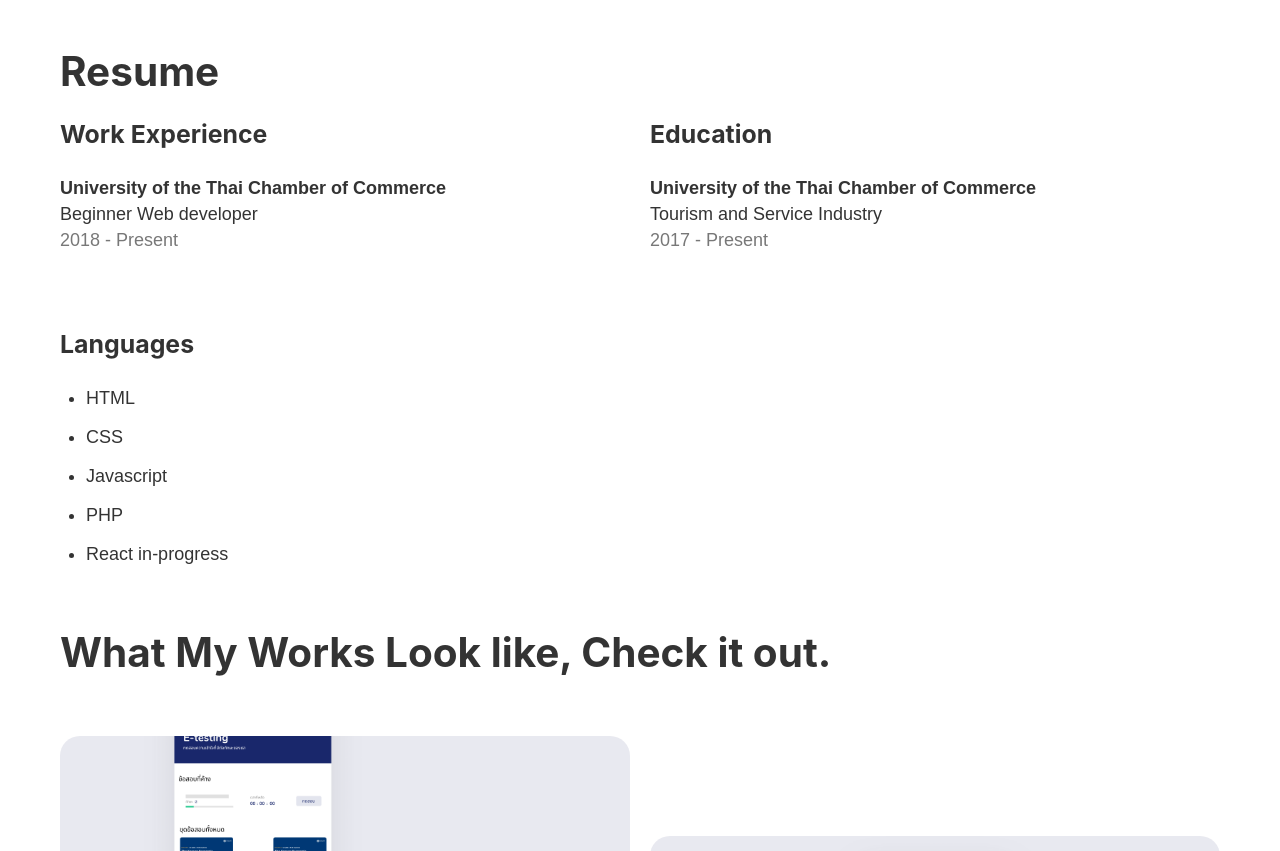
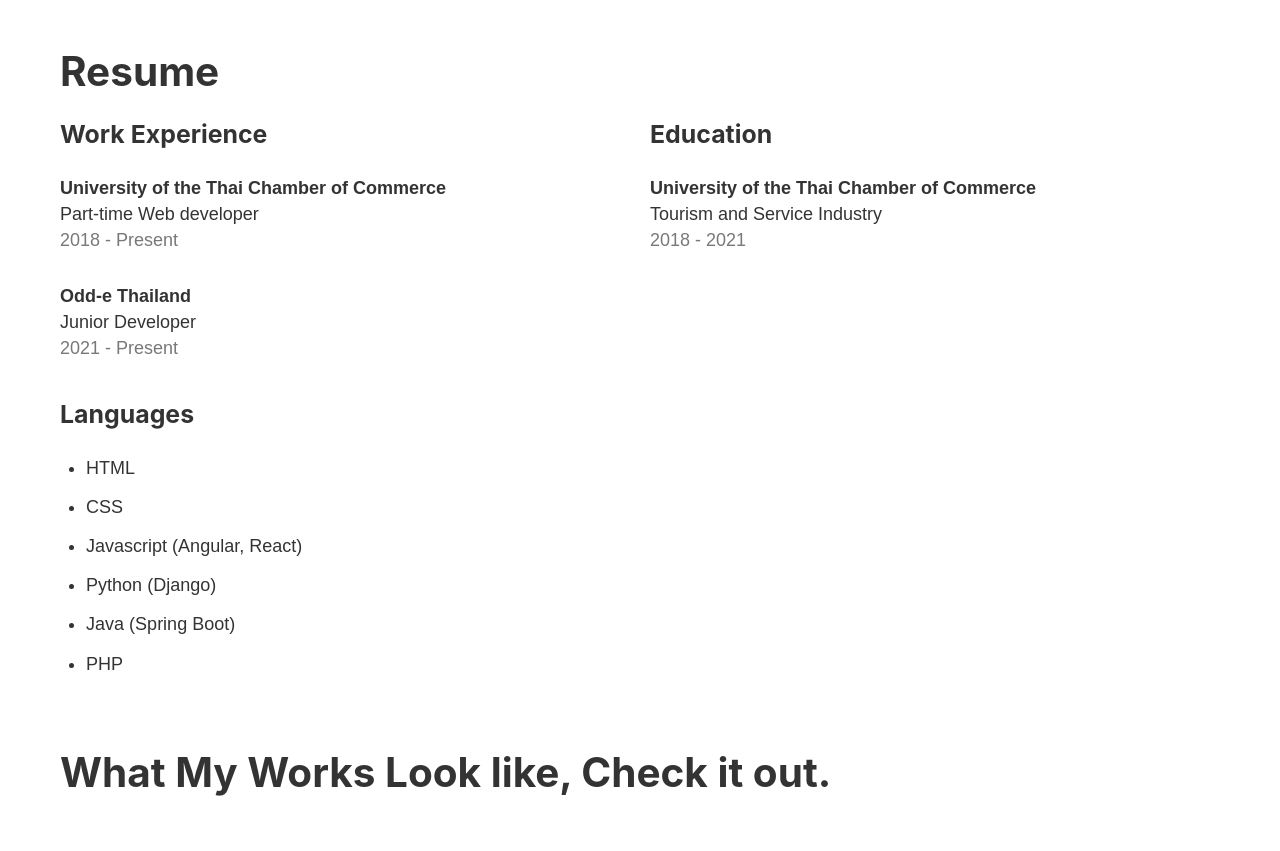
Before and after one commit to Koborieiei/personal-port, a Gatsby site: page / in a window 1280 px wide. Shown: the part 740-1591 px from the top of the page. Built offline with nearby package versions, Linux system fonts and the light colour scheme; Gatsby itself is replaced by a stand-in of ours; no server answers.

Commit message:
update: update knowledge, and work experience.

```diff
--- a/src/components/ResumeSection.js
+++ b/src/components/ResumeSection.js
@@ -1,6 +1,6 @@
-import React from "react"
-import { GridRow } from "./GridRow"
-import styled from "styled-components"
+import React from 'react'
+import { GridRow } from './GridRow'
+import styled from 'styled-components'
 
 const Section = styled.section`
   margin-bottom: 60px;
@@ -16,6 +16,8 @@ const HeroText = styled.h1``
 const TopicHeader = styled.h3``
 
 const GridItem = styled.div``
+const WorkExperienceItem = styled.div`
+margin-bottom:30px`
 
 const SecondaryText = styled.p`
   font-size: 1em;
@@ -25,19 +27,29 @@ const TimeDurationText = styled.p`
   font-size: 1em;
   color: var(--text-secondary);
 `
-export default function ResumeSection({ id }) {
+export default function ResumeSection ({ id }) {
   return (
     <Section id={id}>
       <Container>
         <HeroText>Resume</HeroText>
-        <GridRow column="2" height="200">
+        <GridRow rowGap="30" column="2" height="250">
           <GridItem>
             <TopicHeader> Work Experience</TopicHeader>
-            <SecondaryText>
-              <b>University of the Thai Chamber of Commerce</b>
-            </SecondaryText>
-            <SecondaryText>Beginner Web developer</SecondaryText>
-            <TimeDurationText> 2018 - Present</TimeDurationText>
+            <WorkExperienceItem>
+              <SecondaryText>
+                <b>University of the Thai Chamber of Commerce</b>
+              </SecondaryText>
+              <SecondaryText>Part-time Web developer</SecondaryText>
+              <TimeDurationText> 2018 - Present</TimeDurationText>
+            </WorkExperienceItem>
+
+            <WorkExperienceItem>
+              <SecondaryText>
+                <b>Odd-e Thailand</b>
+              </SecondaryText>
+              <SecondaryText>Junior Developer</SecondaryText>
+              <TimeDurationText> 2021 - Present</TimeDurationText>
+            </WorkExperienceItem>
           </GridItem>
 
           <GridItem>
@@ -46,7 +58,7 @@ export default function ResumeSection({ id }) {
               <b>University of the Thai Chamber of Commerce</b>
             </SecondaryText>
             <SecondaryText>Tourism and Service Industry</SecondaryText>
-            <TimeDurationText> 2017 - Present</TimeDurationText>
+            <TimeDurationText> 2018 - 2021</TimeDurationText>
           </GridItem>
 
           <GridItem>
@@ -60,13 +72,16 @@ export default function ResumeSection({ id }) {
                 <SecondaryText>CSS</SecondaryText>
               </li>
               <li key="3">
-                <SecondaryText>Javascript</SecondaryText>
+                <SecondaryText>Javascript (Angular, React)</SecondaryText>
+              </li>
+              <li key="5">
+                <SecondaryText>Python (Django)</SecondaryText>
+              </li>
+              <li key="6">
+                <SecondaryText>Java (Spring Boot)</SecondaryText>
               </li>
               <li key="4">
                 <SecondaryText>PHP</SecondaryText>
-              </li>
-              <li key="5">
-                <SecondaryText>React in-progress</SecondaryText>
               </li>
             </ul>
           </GridItem>
```
